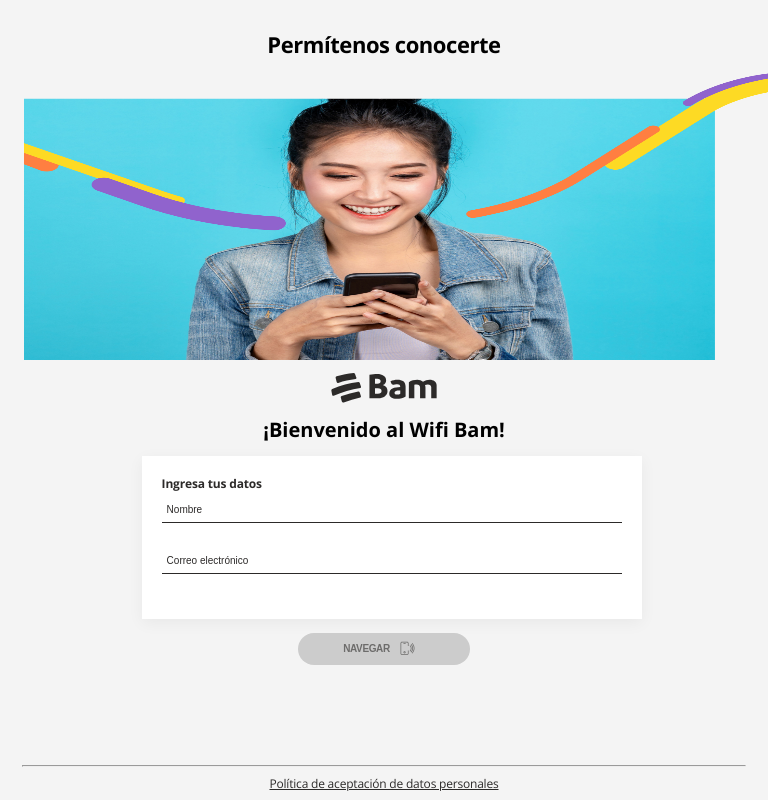
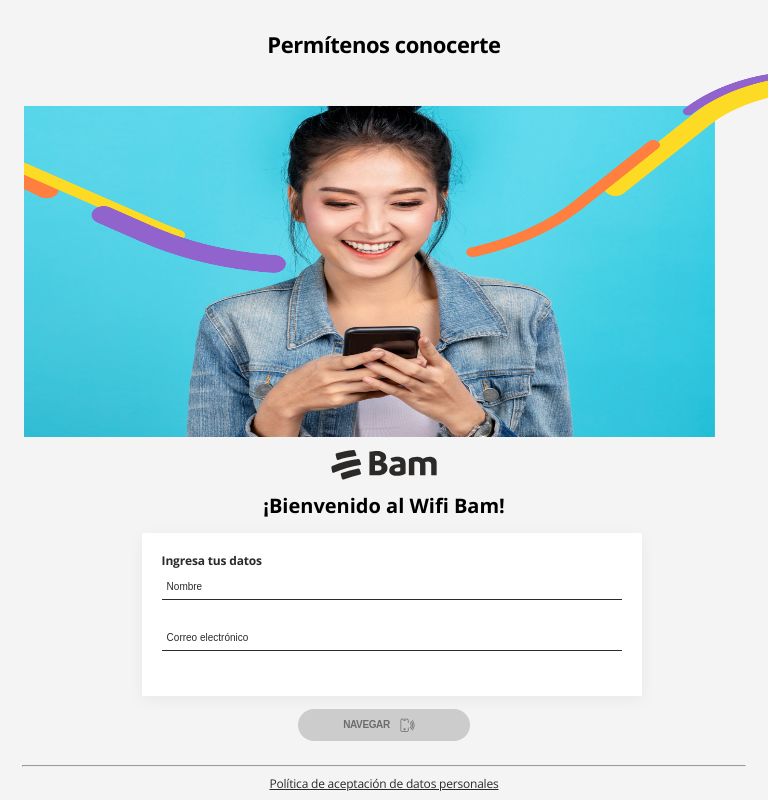
Before and after one commit to Esaban17/demo-app, a PHP site: page /portal/?wlan_id=1 in a window 768 px wide. Run offline with PHP 8.4, Linux system fonts and the light colour scheme; data that the repository does not hold is empty.

Commit message:
Cambios en login Tablet modificando la proporcion del Hero Img

```diff
--- a/assets/css/style.css
+++ b/assets/css/style.css
@@ -234,10 +234,10 @@ hr {
 
 @media only screen and (min-width: 768px) and (max-width:991px) {
     .heroContainer .left-section{
-        height: 55%;
+        height: 45%;
     }
     .heroContainer .right-section{
-        height: 45%;
+        height: 55%;
     }
     .sub-headerMobile h1 {
         font-family: 'Open Sans Normal' !important;
```
